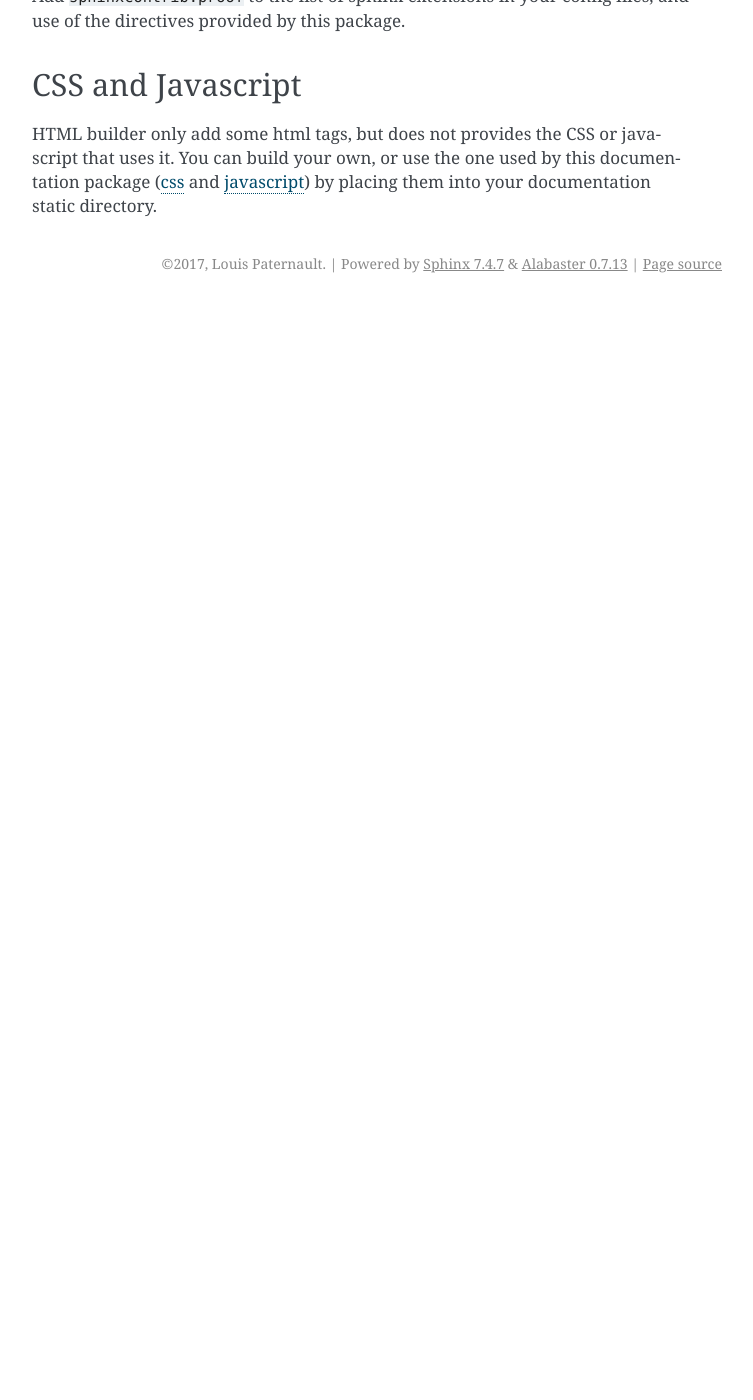
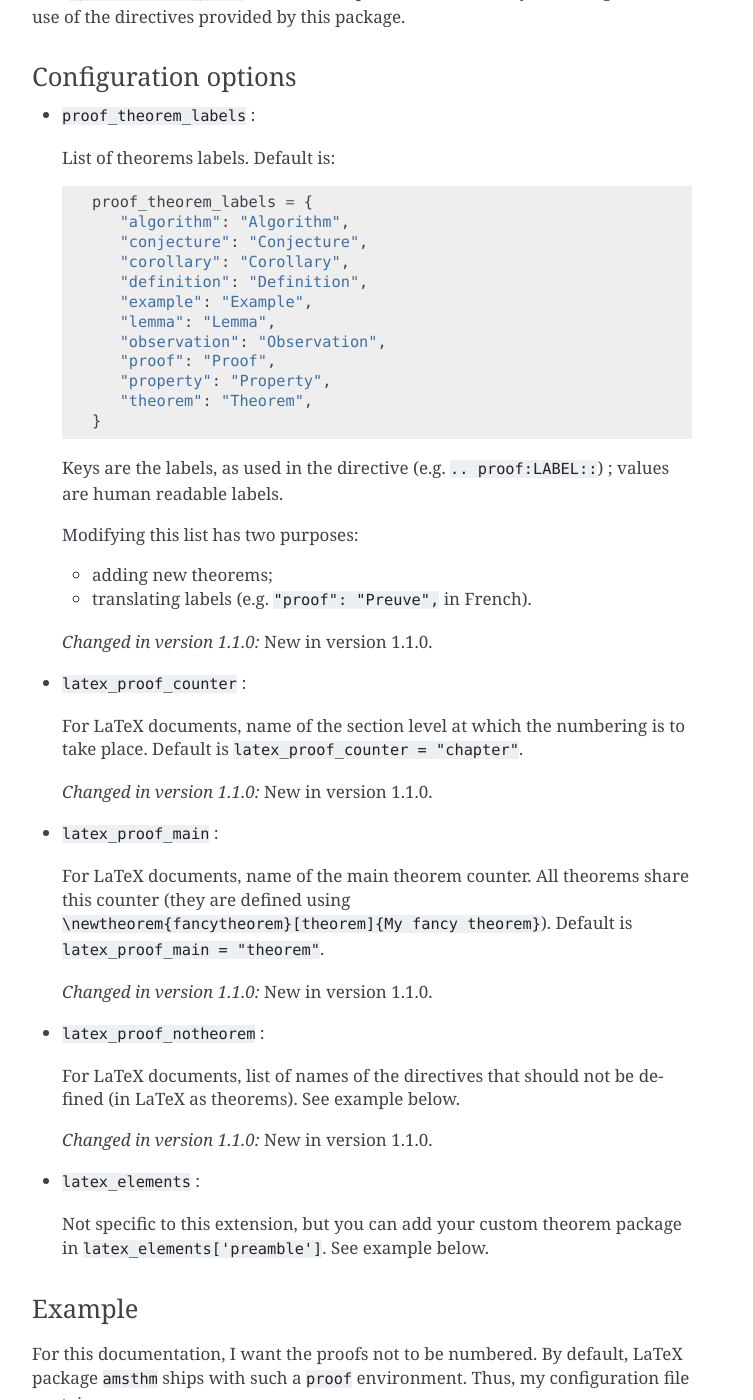
Before and after one commit to sphinx-contrib/proof, a Sphinx documentation site: the page built from doc/index.rst, in a window 1280 px wide and 1400 px high, scrolled down 983 px. Shown: the whole window, without its empty margins (388-1141 px from the left). Built offline with Sphinx 7.4.7, drawn with Linux system fonts in a browser that asks for light colours; before the commit the page ends 1286 px from its top, so only the background shows below that; some of the changed text lies outside the part shown.

Commit message:
Refactor previous commit; more options.

```diff
--- a/doc/conf.py
+++ b/doc/conf.py
@@ -211,10 +211,14 @@ latex_elements = {
     # The font size ('10pt', '11pt' or '12pt').
     # 'pointsize': '10pt',
     # Additional stuff for the LaTeX preamble.
-    # 'preamble': '',
+    "preamble": r"""
+        \usepackage{amsthm}
+    """,
     # Latex figure (float) alignment
     # 'figure_align': 'htbp',
 }
+
+latex_proof_notheorem = ["proof"]
 
 # Grouping the document tree into LaTeX files. List of tuples
 # (source start file, target name, title,
--- a/doc/index.rst
+++ b/doc/index.rst
@@ -2,33 +2,43 @@ Welcome to the `sphinxcontrib-proof` documentation
 ==================================================
 
 This `sphinx <http://sphinx.pocoo.org/>`__ extension provides some directives to
-typeset theorems, proofs, etc.
+typeset theorems, proofs, etc. to both HTML and LaTeX builders.
+
+Example
+-------
+
+.. proof:theorem::
+   title: Example
+
+    A ``.. proof:theorem::`` statement produces a theorem.
+
+.. proof:proof::
+
+    And a ``.. proof:proof::`` statement produces a proof.
+
+    This is self-explanatory.
 
 Directive list
 --------------
 
-Statements
-""""""""""
-
-A statement is called using the ``.. proof:theorem`` (replacing `theorem` by
+A statement is called using the ``.. proof:theorem`` (replacing ``theorem`` by
 the statement name you want).
 
-Available statements are: `algorithm`, `conjecture`, `definition`, `example`,
-`lemma`, `proof`, `property`, `theorem`.
+Available statements are:
+``algorithm``,
+``conjecture``,
+``corollary``,
+``definition``,
+``example``,
+``lemma``,
+``observation``,
+``proof``,
+``property``,
+``theorem``.
+See section :ref:`usage` to learn how to add your custom labels.
 
 If statement has an argument, it is considered to be the title of the
 statement.
-
-Proof
-"""""
-
-.. proof:theorem::
-
-    A ``.. proof:proof::`` statement produces a proof.
-
-.. proof:proof::
-
-    This is self-explanatory.
 
 
 Download and install
@@ -39,11 +49,83 @@ See the `main project page
 `changelog
 <https://git.framasoft.org/spalax/sphinxcontrib-proof/blob/master/CHANGELOG.md>`_.
 
+.. _usage:
+
 Usage
 -----
 
 Add ``sphinxcontrib.proof`` to the list of sphinx extensions in your config
 files, and use of the directives provided by this package.
+
+Configuration options
+"""""""""""""""""""""
+
+* ``proof_theorem_labels`` :
+
+  List of theorems labels. Default is::
+
+     proof_theorem_labels = {
+        "algorithm": "Algorithm",
+        "conjecture": "Conjecture",
+        "corollary": "Corollary",
+        "definition": "Definition",
+        "example": "Example",
+        "lemma": "Lemma",
+        "observation": "Observation",
+        "proof": "Proof",
+        "property": "Property",
+        "theorem": "Theorem",
+     }
+
+  Keys are the labels, as used in the directive (e.g. ``.. proof:LABEL::``) ; values are human readable labels.
+
+  Modifying this list has two purposes:
+
+  - adding new theorems;
+  - translating labels (e.g. ``"proof": "Preuve",`` in French).
+
+  .. versionchanged:: 1.1.0
+     New in version 1.1.0.
+
+* ``latex_proof_counter`` :
+
+  For LaTeX documents, name of the section level at which the numbering is to take place. Default is ``latex_proof_counter = "chapter"``.
+
+  .. versionchanged:: 1.1.0
+     New in version 1.1.0.
+
+* ``latex_proof_main`` :
+
+  For LaTeX documents, name of the main theorem counter. All theorems share this counter (they are defined using ``\newtheorem{fancytheorem}[theorem]{My fancy theorem}``). Default is ``latex_proof_main = "theorem"``.
+
+  .. versionchanged:: 1.1.0
+     New in version 1.1.0.
+
+* ``latex_proof_notheorem`` :
+
+  For LaTeX documents, list of names of the directives that should not be defined (in LaTeX as theorems). See example below.
+
+  .. versionchanged:: 1.1.0
+     New in version 1.1.0.
+
+* ``latex_elements`` :
+
+  Not specific to this extension, but you can add your custom theorem package in ``latex_elements['preamble']``. See example below.
+
+Example
+"""""""
+
+For this documentation, I want the proofs not to be numbered. By default, LaTeX package ``amsthm`` ships with such a ``proof`` environment. Thus, my configuration file contains::
+
+    latex_elements = {
+        # Additional stuff for the LaTeX preamble.
+        'preamble': r"""
+            \usepackage{amsthm}
+        """,
+    }
+    latex_proof_notheorem = ["proof"]
+
+Line ``latex_proof_notheorem`` means: *"Define a Sphinx ``proof::proof`` directive, but do not define a LaTeX ``proof`` environment"*. The ``proof`` environment is defined in the ``amsthm`` LaTeX package, which is added to the preamble.
 
 CSS and Javascript
 ------------------
@@ -55,3 +137,4 @@ documentation package (`css
 and `javascript
 <https://git.framasoft.org/spalax/sphinxcontrib-proof/blob/master/doc/_static/proof.js>`_)
 by placing them into your documentation static directory.
+Do not hotlink to those hosted here: they will change without notice.
```
Also changed, not shown: CHANGELOG.md (+8 -0 lines), 1 other file.
